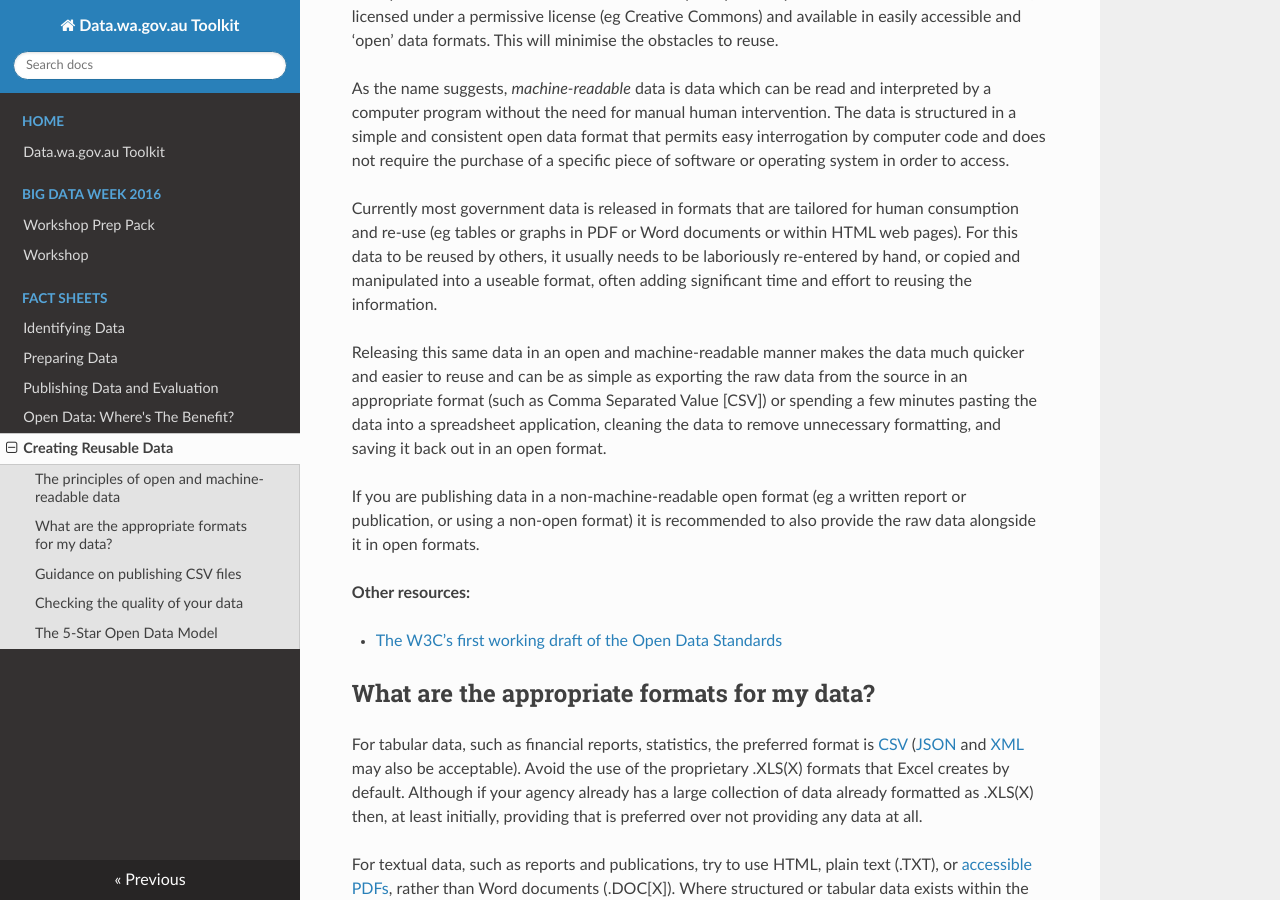
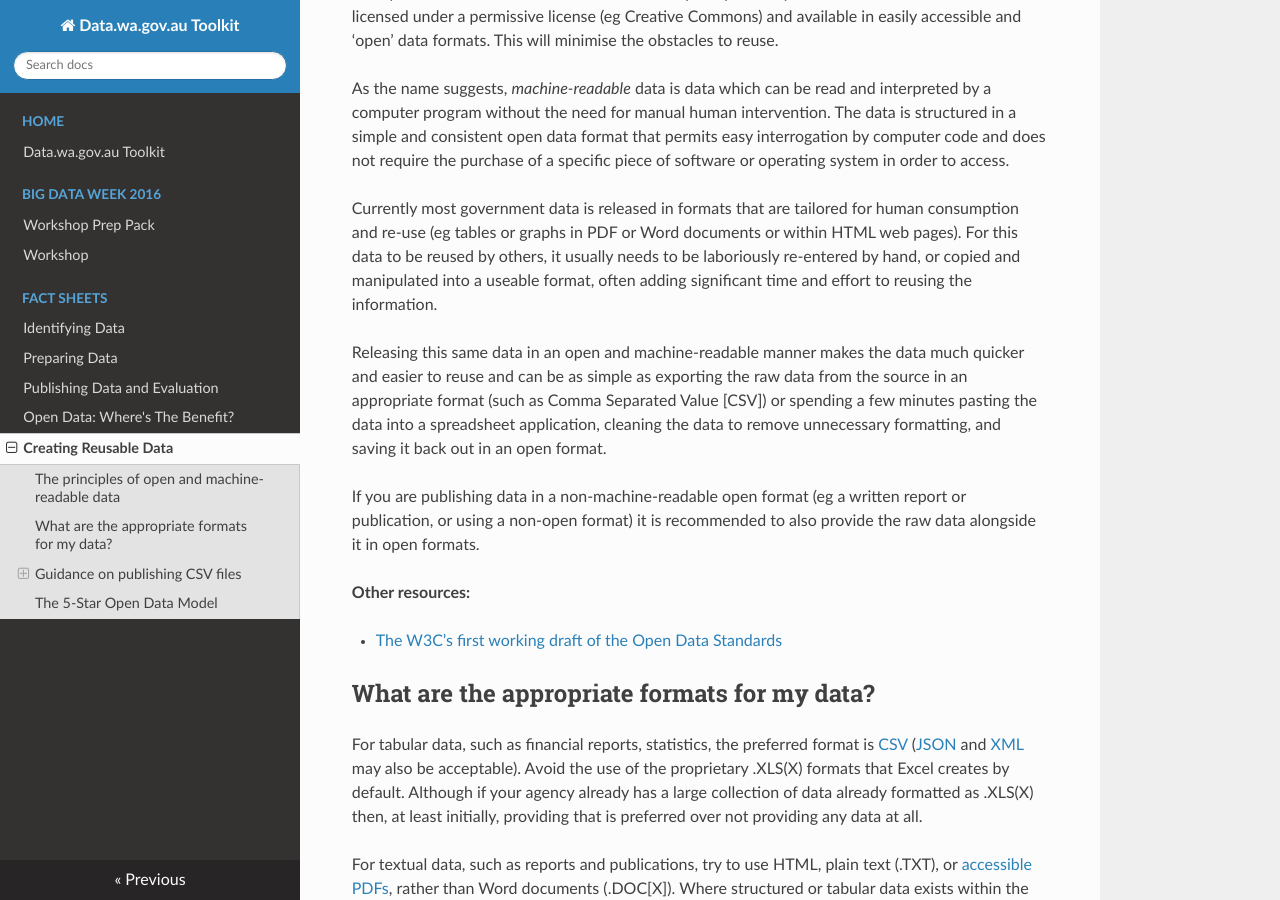
Before and after one commit to datawagovau/toolkit, an MkDocs documentation site: the page built from docs/factsheets/creating-reusable-data.md, in a window 1280 px wide and 900 px high, scrolled down 307 px. Built offline with MkDocs 1.6.1, drawn with Linux system fonts in a browser that asks for light colours; nearby versions of some CDN libraries; old or Windows-style settings are respelled for this version of MkDocs.

Commit message:
Update creating-reusable-data.md

```diff
--- a/docs/factsheets/creating-reusable-data.md
+++ b/docs/factsheets/creating-reusable-data.md
@@ -81,7 +81,7 @@ analysis and programming techniques.
 You can read more about CSV files on Wikipedia’s guide to the [basic rules and
 examples of CSV files.](https://en.wikipedia.org/wiki/Comma-separated_values#Basic_rules_and_examples)
 
-##Checking the quality of your data
+###Checking the quality of your data
 Before uploading your data to data.wa.gov.au it is good practice to run a final check
 over it to validate that it contains good quality machine-readable data (eg numeric
 columns only contain numbers, the date formatting is consistent, etc).
```
